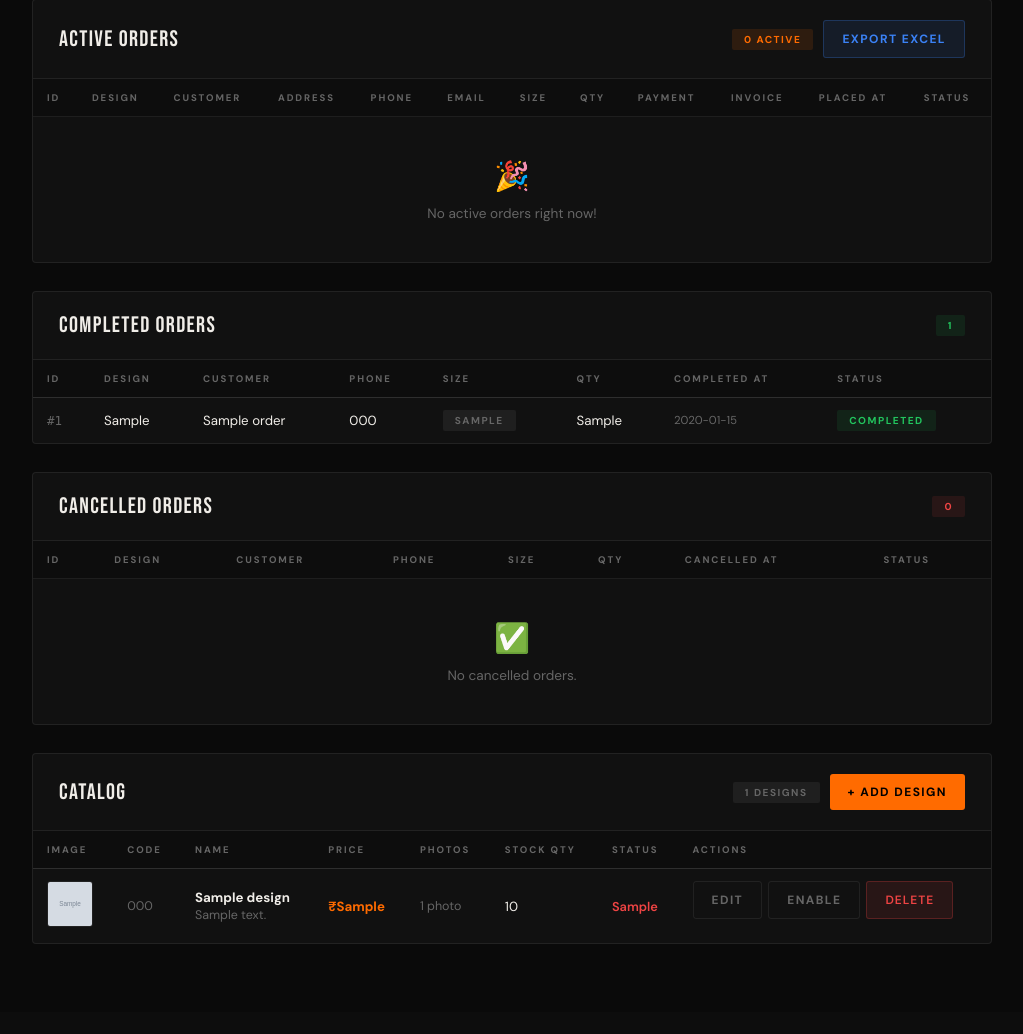
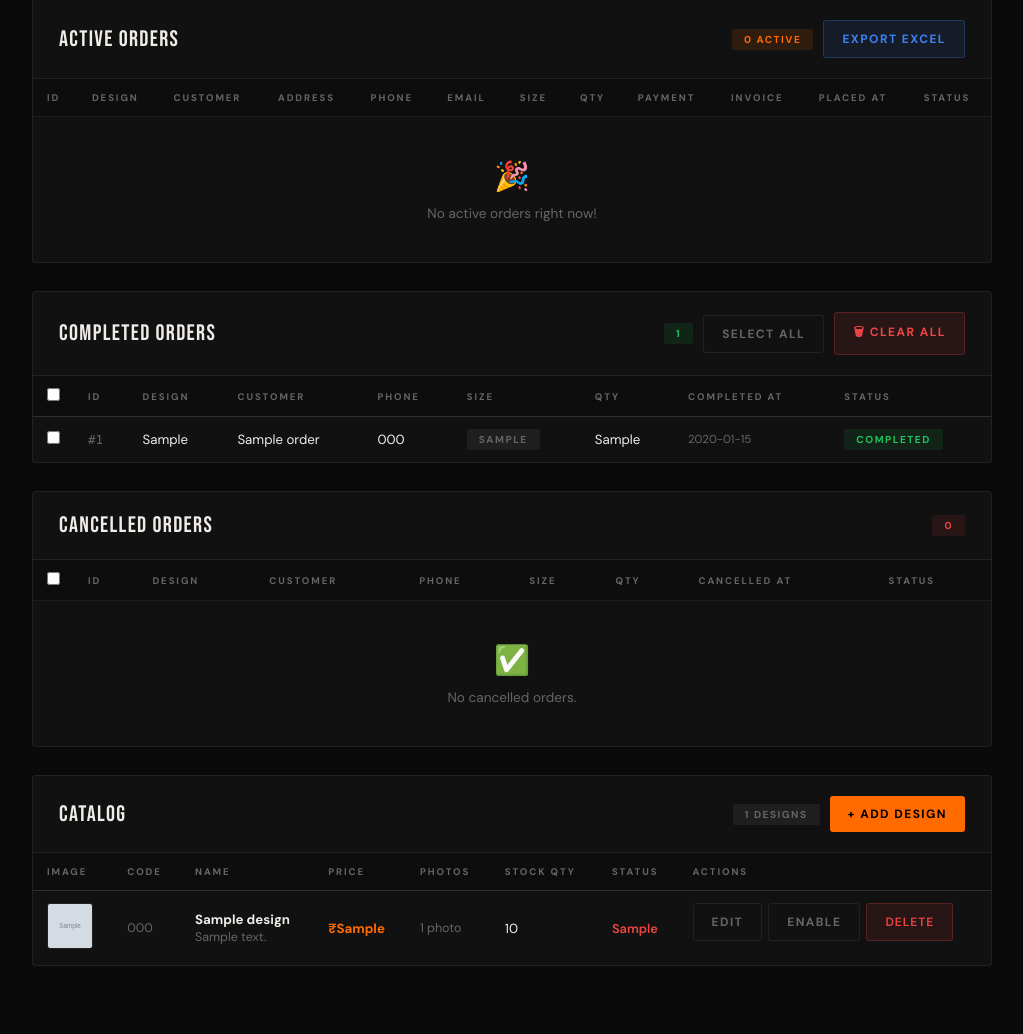
Before and after one commit to raghu2112/E-commerce, a Flask app: page /dashboard in a window 1280 px wide. Shown: the part 1059-2093 px from the top of the page, without its empty margins (248-1271 px from the left). Before the commit the page ends 2003 px from the top, so only its background shows below. Run offline with Flask 3, Linux system fonts and the light colour scheme; the visitor is signed in with stand-in values (Sample User, id 1); tables that the repository leaves empty hold one stand-in row (values such as "Sample post"); grey boxes marked "Sample" are stand-in pictures; parts of the project's set-up code (start-up, migrations or seed data) failed here and were passed over; some libraries are stand-ins or nearby versions.

Commit message:
Update dashboard.html

```diff
--- a/templates/dashboard.html
+++ b/templates/dashboard.html
@@ -357,21 +357,53 @@
   </div>
 
 
+
   <!-- ── COMPLETED ORDERS ──────────────────────────────────────────────────── -->
   <div class="section">
     <div class="section-head">
       <span class="section-name">Completed Orders</span>
-      <span class="badge badge-green">{{ completed_orders|length }}</span>
+      <div class="section-head-right">
+        <span class="badge badge-green">{{ completed_orders|length }}</span>
+        {% if completed_orders %}
+        <button class="btn btn-ghost" type="button"
+                onclick="selectAll('completed')"
+                id="sel-all-completed">Select All</button>
+        <button class="btn btn-red" type="button"
+                onclick="deleteSelected('completed')"
+                id="del-sel-completed" style="display:none">
+          Delete Selected
+        </button>
+        <button class="btn btn-red" type="button"
+                onclick="clearAll('completed', {{ completed_orders|length }})">
+          🗑 Clear All
+        </button>
+        {% endif %}
+      </div>
     </div>
+
+    <!-- Hidden form — JS populates and submits it -->
+    <form id="form-completed" method="POST" action="/clear_orders" style="display:none">
+      <input type="hidden" name="csrf_token" value="{{ csrf_token() }}">
+      <input type="hidden" name="status"     value="Completed">
+      <input type="hidden" name="mode"       id="mode-completed" value="selected">
+      <!-- selected IDs injected by JS -->
+    </form>
+
     <div class="table-wrap">
-      <table>
+      <table id="table-completed">
         <thead><tr>
+          <th style="width:36px">
+            <input type="checkbox" class="bulk-cb" title="Select all"
+                   onchange="toggleAll('completed', this)">
+          </th>
           <th>ID</th><th>Design</th><th>Customer</th><th>Phone</th>
           <th>Size</th><th>Qty</th><th>Completed At</th><th>Status</th>
         </tr></thead>
         <tbody>
           {% for o in completed_orders %}
           <tr>
+            <td><input type="checkbox" class="row-cb-completed" value="{{ o.id }}"
+                       onchange="onRowCheck('completed')"></td>
             <td class="td-id">#{{ o.id }}</td>
             <td>{{ o.design }}</td>
             <td>{{ o.customer_name }}</td>
@@ -382,7 +414,7 @@
             <td><span class="badge badge-green">Completed</span></td>
           </tr>
           {% else %}
-          <tr class="empty-row"><td colspan="8"><span>📦</span>No completed orders yet.</td></tr>
+          <tr class="empty-row"><td colspan="9"><span>📦</span>No completed orders yet.</td></tr>
           {% endfor %}
         </tbody>
       </table>
@@ -394,17 +426,46 @@
   <div class="section">
     <div class="section-head">
       <span class="section-name">Cancelled Orders</span>
-      <span class="badge badge-red">{{ cancelled_orders|length }}</span>
+      <div class="section-head-right">
+        <span class="badge badge-red">{{ cancelled_orders|length }}</span>
+        {% if cancelled_orders %}
+        <button class="btn btn-ghost" type="button"
+                onclick="selectAll('cancelled')"
+                id="sel-all-cancelled">Select All</button>
+        <button class="btn btn-red" type="button"
+                onclick="deleteSelected('cancelled')"
+                id="del-sel-cancelled" style="display:none">
+          Delete Selected
+        </button>
+        <button class="btn btn-red" type="button"
+                onclick="clearAll('cancelled', {{ cancelled_orders|length }})">
+          🗑 Clear All
+        </button>
+        {% endif %}
+      </div>
     </div>
+
+    <form id="form-cancelled" method="POST" action="/clear_orders" style="display:none">
+      <input type="hidden" name="csrf_token" value="{{ csrf_token() }}">
+      <input type="hidden" name="status"     value="Cancelled">
+      <input type="hidden" name="mode"       id="mode-cancelled" value="selected">
+    </form>
+
     <div class="table-wrap">
-      <table>
+      <table id="table-cancelled">
         <thead><tr>
+          <th style="width:36px">
+            <input type="checkbox" class="bulk-cb" title="Select all"
+                   onchange="toggleAll('cancelled', this)">
+          </th>
           <th>ID</th><th>Design</th><th>Customer</th><th>Phone</th>
           <th>Size</th><th>Qty</th><th>Cancelled At</th><th>Status</th>
         </tr></thead>
         <tbody>
           {% for o in cancelled_orders %}
           <tr>
+            <td><input type="checkbox" class="row-cb-cancelled" value="{{ o.id }}"
+                       onchange="onRowCheck('cancelled')"></td>
             <td class="td-id">#{{ o.id }}</td>
             <td>{{ o.design }}</td>
             <td>{{ o.customer_name }}</td>
@@ -415,7 +476,7 @@
             <td><span class="badge badge-red">Cancelled</span></td>
           </tr>
           {% else %}
-          <tr class="empty-row"><td colspan="8"><span>✅</span>No cancelled orders.</td></tr>
+          <tr class="empty-row"><td colspan="9"><span>✅</span>No cancelled orders.</td></tr>
           {% endfor %}
         </tbody>
       </table>
@@ -499,6 +560,63 @@ function togglePwd(id) {
   const input = document.getElementById(id);
   input.type = input.type === 'password' ? 'text' : 'password';
 }
+
+// ── Bulk delete — completed & cancelled orders ─────────────────────────────
+
+function toggleAll(section, masterCb) {
+  document.querySelectorAll(`.row-cb-${section}`)
+    .forEach(cb => cb.checked = masterCb.checked);
+  onRowCheck(section);
+}
+
+function onRowCheck(section) {
+  const checked = document.querySelectorAll(`.row-cb-${section}:checked`).length;
+  const delBtn  = document.getElementById(`del-sel-${section}`);
+  const selBtn  = document.getElementById(`sel-all-${section}`);
+  if (delBtn) delBtn.style.display = checked > 0 ? '' : 'none';
+  if (selBtn) selBtn.textContent   = checked > 0 ? `Deselect All` : `Select All`;
+}
+
+function selectAll(section) {
+  const cbs     = document.querySelectorAll(`.row-cb-${section}`);
+  const checked = document.querySelectorAll(`.row-cb-${section}:checked`).length;
+  const selectingAll = checked < cbs.length;
+  cbs.forEach(cb => cb.checked = selectingAll);
+  // sync header checkbox
+  const hdr = document.querySelector(`#table-${section} .bulk-cb`);
+  if (hdr) hdr.checked = selectingAll;
+  onRowCheck(section);
+}
+
+function deleteSelected(section) {
+  const ids = [...document.querySelectorAll(`.row-cb-${section}:checked`)]
+                .map(cb => cb.value);
+  if (!ids.length) return;
+  if (!confirm(`Permanently delete ${ids.length} selected order${ids.length > 1 ? 's' : ''}? This cannot be undone.`)) return;
+  submitClearForm(section, 'selected', ids);
+}
+
+function clearAll(section, total) {
+  if (!confirm(`Permanently delete ALL ${total} ${section} order${total !== 1 ? 's' : ''}? This cannot be undone.`)) return;
+  submitClearForm(section, 'all', []);
+}
+
+function submitClearForm(section, mode, ids) {
+  const form = document.getElementById(`form-${section}`);
+  // Remove any previously injected id inputs
+  form.querySelectorAll('input[name="ids"]').forEach(el => el.remove());
+  document.getElementById(`mode-${section}`).value = mode;
+  ids.forEach(id => {
+    const inp = document.createElement('input');
+    inp.type  = 'hidden';
+    inp.name  = 'ids';
+    inp.value = id;
+    form.appendChild(inp);
+  });
+  form.style.display = '';
+  form.submit();
+}
+
 </script>
 </body>
 </html>
```
